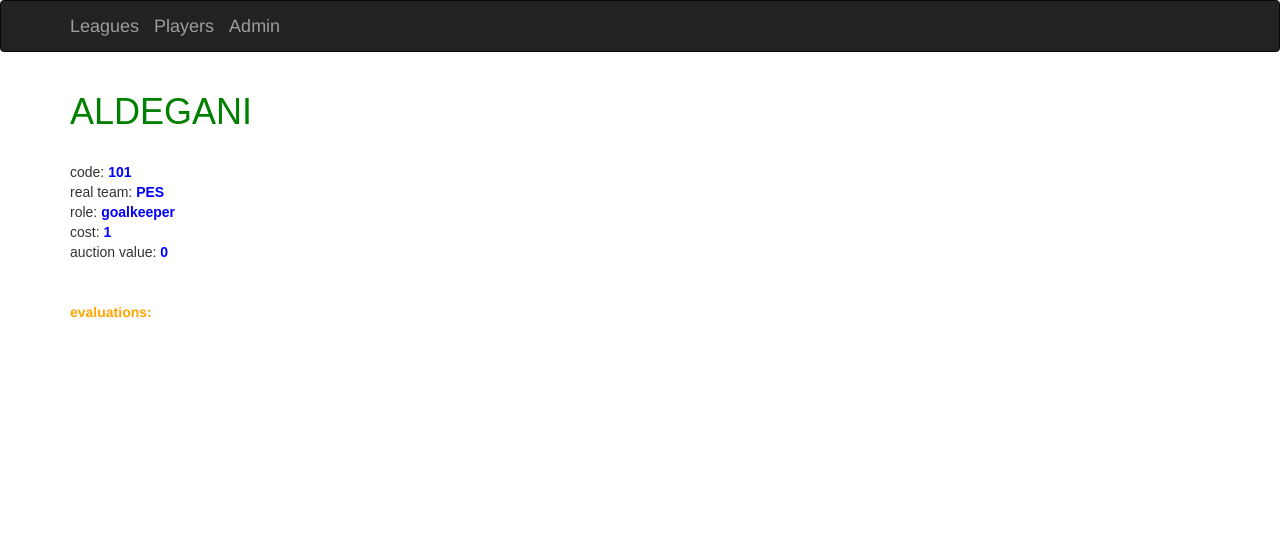
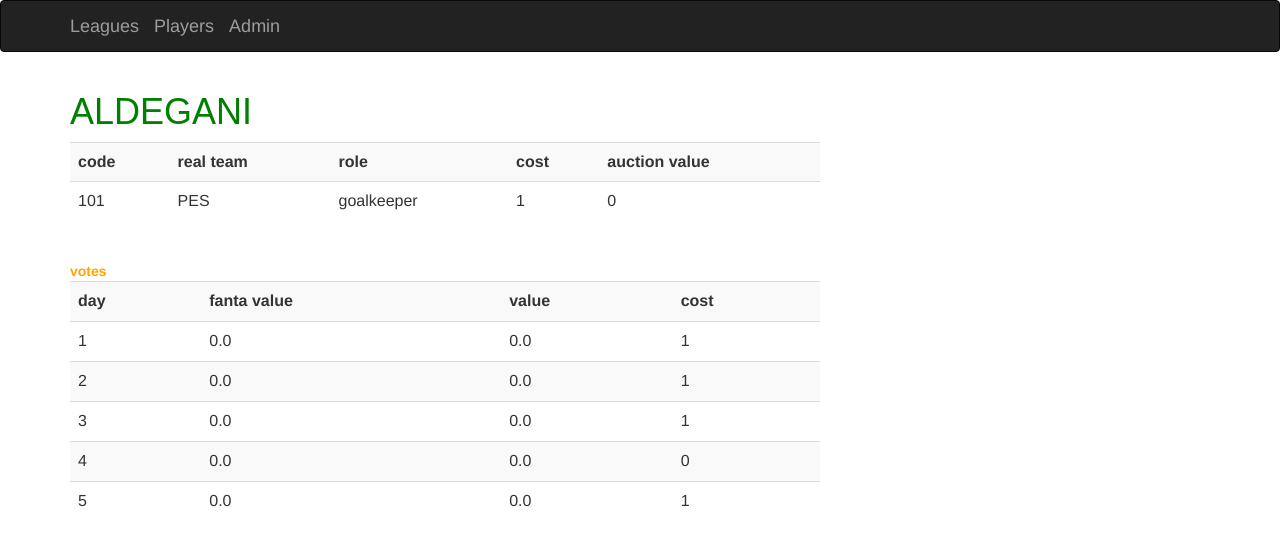
Before and after one commit to bancaldo/djangofantalega, a Django app: page /fantalega/players/1/ in a window 1280 px wide. Shown: the top 546 px of the page. Run offline with Django 3.2, Linux system fonts and the light colour scheme; data comes from the database, SQL or seed files in the repository; both versions use the stored data as it was after the commit; some libraries are stand-ins or nearby versions.

Commit message:
Evaluation class completed (url, view and template)

```diff
--- a/djangosite/settings.py
+++ b/djangosite/settings.py
@@ -38,7 +38,7 @@ INSTALLED_APPS = [
     'django.contrib.sessions',
     'django.contrib.messages',
     'django.contrib.staticfiles',
-    'bootstrap3'
+    'bootstrap3',
 ]
 
 MIDDLEWARE = [
--- a/fantalega/admin.py
+++ b/fantalega/admin.py
@@ -1,6 +1,6 @@
 # noinspection PyUnresolvedReferences
 from django.contrib import admin
-from .models import League, Team, Player, Trade, Match
+from .models import League, Team, Player, Trade, Match, Evaluation
 
 # Register your models here.
 admin.site.register(League)
@@ -8,3 +8,4 @@ admin.site.register(Team)
 admin.site.register(Player)
 admin.site.register(Trade)
 admin.site.register(Match)
+admin.site.register(Evaluation)
--- a/fantalega/models.py
+++ b/fantalega/models.py
@@ -135,3 +135,50 @@ class Match (models.Model):
     def __str__(self):
         return "[%s] %s - %s" % (self.day, self.home_team.name,
                                 self.visit_team.name)
+
+class Evaluation(models.Model):
+    league = models.ForeignKey(League, related_name='league_votes')
+    player = models.ForeignKey(Player, related_name='player_votes')
+    day = models.IntegerField()
+    net_value = models.FloatField()
+    fanta_value = models.FloatField()
+    cost = models.IntegerField()
+
+    def __str__(self):
+        return "[%s] %s" % (self.day, self.player.name)
+
+
+    @staticmethod
+    def upload(path, day, league):
+        with open(path) as data:
+            for record in data:  ## nnn|PLAYER_NAME|REAL_TEAM|x|y|n
+                code, name, real_team, fv, v, cost = record.strip().split("|")
+                player = Player.get_by_code(code)
+                role = Player.code_to_role(code.strip())
+                if not player:
+                    player = Player(name=name, code=code, role=role,
+                                    real_team=real_team, cost=cost,
+                                    auction_value=0)
+                    print "[INFO] Creating %s %s" % (code, name)
+                else:
+                    player.cost = cost
+                    player.real_team = real_team
+                    print "[INFO] Upgrading %s %s" % (code, name)
+                player.save()
+                ## storing evaluation
+                evaluation = Evaluation.objects.filter(day=day,
+                                                       player=player).first()
+                if evaluation:
+                    evaluation.net_value = v
+                    evaluation.fanta_value = fv
+                    evaluation.cost = cost
+                    evaluation.save()
+                    print "[INFO] Upgrading values day: %s player %s" % (
+                        day, player.name)
+                else:
+                    Evaluation.objects.create(day=day, player=player, cost=cost,
+                                              net_value=v, fanta_value=fv,
+                                              league=league)
+                    print "[INFO] Creating values day: %s player %s" % (
+                        day, player.name)
+        print "[INFO] Evaluation uploading done!"
--- a/fantalega/static/MCC1.txt
+++ b/fantalega/static/MCC1.txt
@@ -529,7 +529,7 @@
 865|MEGGIORINI|CHI|6|6.5|14
 866|MELCHIORRI|CAG|0|0|13
 868|MIRANDA J.|CHI|0|0|2
-870|MPOKU|CHI|-|-|6
+870|MPOKU|CHI|0|0|6
 871|MURIEL|SAM|10|7|16
 872|NALINI|CRO|0|0|4
 873|NEGRO|NAP|0|0|1
--- a/fantalega/static/MCC5.txt
+++ b/fantalega/static/MCC5.txt
@@ -562,7 +562,7 @@
 930|SIMEONE|GEN|5|5.5|11
 931|LATTE|ATA|0|0|1
 932|ACATULLO|PES|0|0|1
-933|BAHEBECK|PES|-|-|12
+933|BAHEBECK|PES|0|0|12
 934|PETTINARI|PES|0|0|7
 935|RAGUSA|SAS|0|0|8
 936|GABRIEL B.|INT|0|0|17
--- a/fantalega/templates/fantalega/player.html
+++ b/fantalega/templates/fantalega/player.html
@@ -3,17 +3,42 @@
 {% block content %}
 	<font face="Arial">
 		<h1><font color="green">{{ player.name }}</font></h1>
-		<br>
-		code:                 <b><font color="blue">{{ player.code }}</font><br></b>
-		real team:            <b><font color="blue">{{ player.real_team }}</font><br></b>
-		role:                 <b><font color="blue">{{ player.role }}</font><br></b>
-		cost:                 <b><font color="blue">{{ player.cost }}</font><br></b>
-		auction value:        <b><font color="blue">{{ player.auction_value }}</font><br></b>
 	</font>
+
+	<table class="table table-striped" width="100%">
+	  <tr>
+		  <th>code</th>
+		  <th>real team</th>
+		  <th>role</th>
+		  <th>cost</th>
+		  <th>auction value</th>
+	  </tr>
+	  <tr>
+		  <td>{{ player.code }}</td>
+		  <td>{{ player.real_team }}</td>
+		  <td>{{ player.role }}</td>
+		  <td>{{ player.cost }}</td>
+		  <td>{{ player.auction_value }}</td>
+	  </tr>
+	</table>
     <br>
+    <b><font color="orange">votes</font></a></b>
     <br>
-    <b><font color="orange">evaluations:</font></b>
-    <ul>
-    </ul>
 
+	<table class="table table-striped" width="100%">
+	  <tr>
+		  <th>day</th>
+		  <th>fanta value</th>
+		  <th>value</th>
+		  <th>cost</th>
+	  </tr>
+        {% for vote in votes %}
+          <tr>
+			  <td>{{ vote.day }}</td>
+			  <td>{{ vote.fanta_value }}</td>
+			  <td>{{ vote.net_value }}</td>
+			  <td>{{ vote.cost }}</td>
+    	  </tr>
+	   {% endfor %}
+	</table>
 {% endblock %}
--- a/fantalega/urls.py
+++ b/fantalega/urls.py
@@ -23,4 +23,6 @@ urlpatterns = [
         name='trade'),
     url(r'^leagues/(?P<league_id>[0-9]+)/calendar$', views.calendar,
         name='calendar'),
+    url(r'^leagues/(?P<league_id>[0-9]+)/votes/(?P<day>[0-9]+)/$',
+        views.vote, name='vote'),
 ]
--- a/fantalega/views.py
+++ b/fantalega/views.py
@@ -1,6 +1,6 @@
 # noinspection PyUnresolvedReferences
 from django.shortcuts import render, redirect
-from .models import League, Team, Player, Trade, Match
+from .models import League, Team, Player, Trade, Match, Evaluation
 from .forms import AuctionPlayer, TradeForm
 # noinspection PyUnresolvedReferences
 from django.contrib import messages
@@ -19,7 +19,9 @@ def leagues(request):
 def league_details(request, league_id):
     league = League.objects.get(id=int(league_id))
     teams = league.team_set.all()
-    context = {'league': league, 'teams': teams}
+    days = [d['day'] for d in
+            Evaluation.objects.order_by('day').values('day').distinct()]
+    context = {'league': league, 'teams': teams, 'days': days}
     return render(request, 'fantalega/league.html', context)
 
 def teams(request):
@@ -39,7 +41,8 @@ def players(request):
 
 def player_details(request, player_id):
     player = Player.objects.get(id=int(player_id))
-    context = {'player': player}
+    votes = player.player_votes.all()
+    context = {'player': player, 'votes': votes}
     return render(request, 'fantalega/player.html', context)
 
 def auction(request, league_id):
@@ -158,3 +161,9 @@ def calendar(request, league_id):
 
     context = {'matches': matches, 'league': league}
     return render(request, 'fantalega/calendar.html', context)
+
+def vote(request, league_id, day):
+    league = League.objects.get(pk=league_id)
+    votes = Evaluation.objects.filter(league=league, day=day).all()
+    context = {'votes': votes, 'day': day, 'league': league}
+    return render(request, 'fantalega/vote.html', context)
```
Also changed, not shown: fantalega/static/MCC0.txt (added, +55 -0 lines), fantalega/static/MCC2.txt (+6 -6 lines), fantalega/templates/fantalega/league.html (+9 -1 lines), fantalega/templates/fantalega/players.html (+17 -7 lines), fantalega/templates/fantalega/team.html (+34 -13 lines), fantalega/templates/fantalega/vote.html (added, +30 -0 lines), db.sqlite3, fantalega/migrations/0008_evaluation.py (added).
